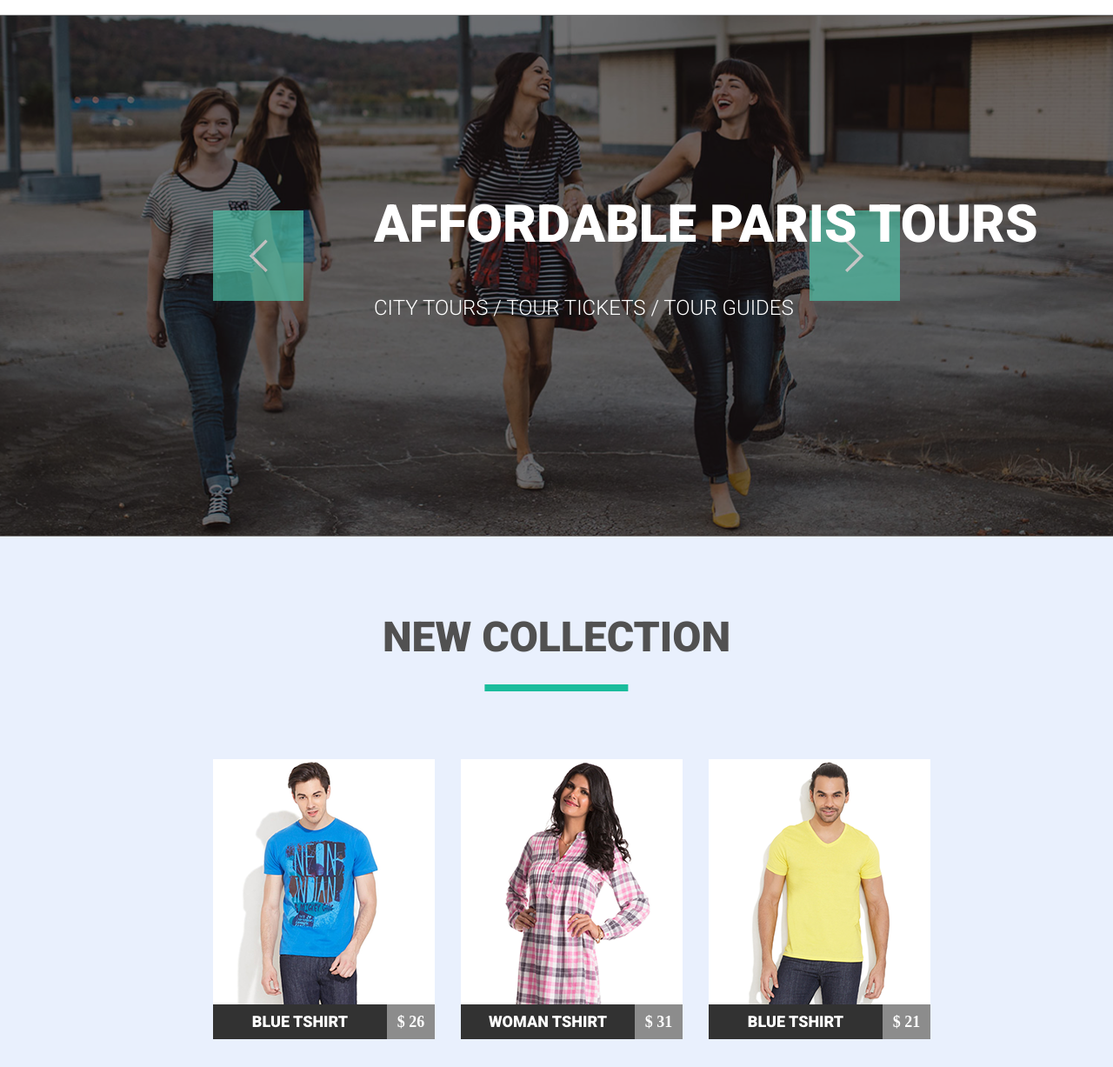
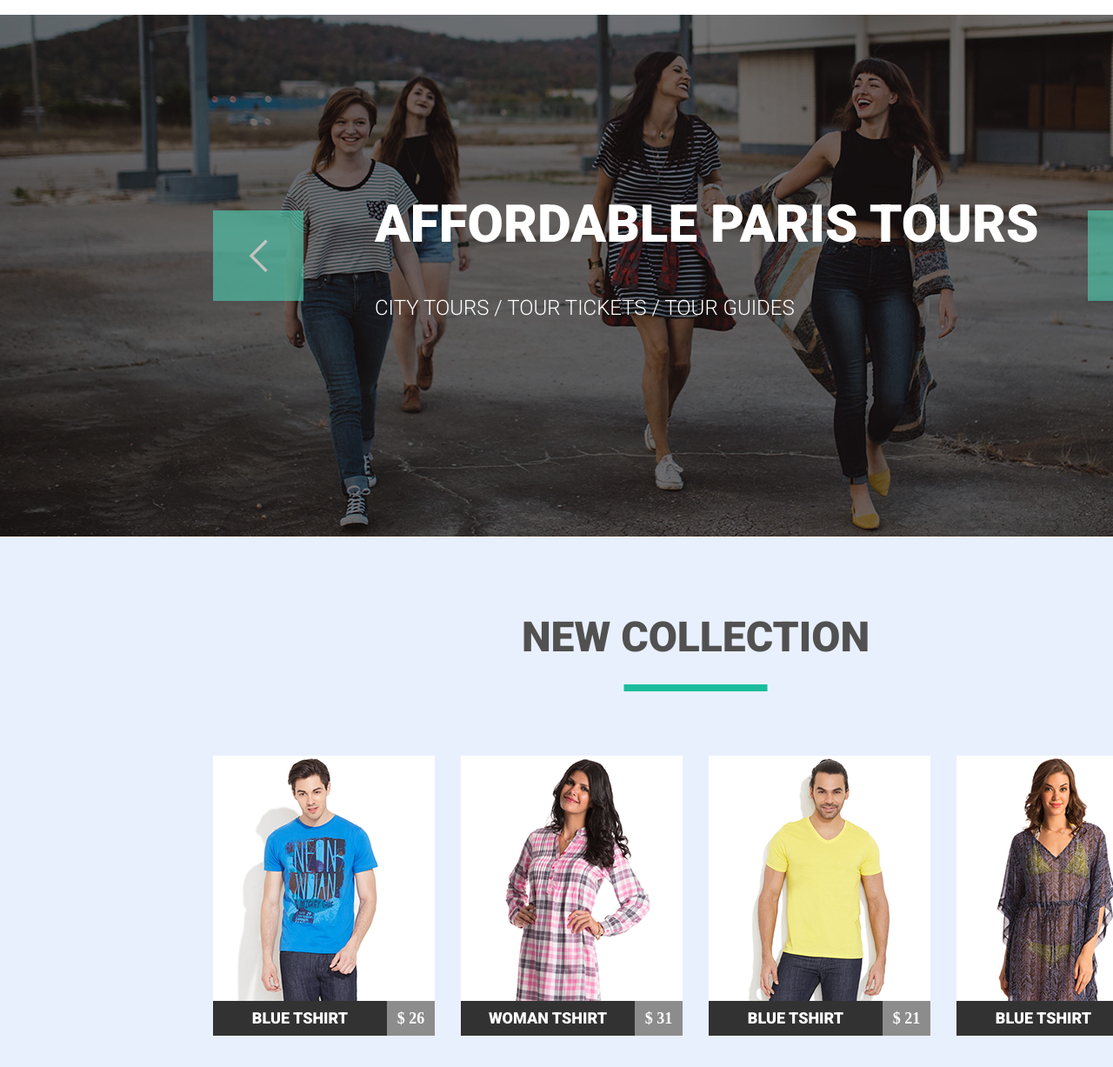
Before and after one commit to Koallla/Goit-fe-course, a plain HTML site: page html-css/Module-05/index.html in a window 1280 px wide. Shown: the part 73-1300 px from the top of the page at 87% size. Drawn offline with Linux system fonts and the light colour scheme; a web font is replaced by a local one.

Commit message:
Fixed zoom and absolute

```diff
--- a/html-css/Module-05/css/style.css
+++ b/html-css/Module-05/css/style.css
@@ -15,26 +15,31 @@ ul {
 }
 
 .container {
-  width: 1600px;
+  width: 100%;
+  max-width: 100%;
+  min-width: 1600px;
   margin: 0 auto;
+
   /* background-color: #e9f0fd; */
 }
 
 .page-header {
-  width: 1600px;
+  width: 1110px;
   height: 90px;
+  margin-left: auto;
+  margin-right: auto;
 }
 
 .site-logo {
   float: left;
-  margin-left: 245px;
+  /* margin-left: 245px; */
   margin-top: 38px;
 }
 
 .site-navigation {
   text-transform: uppercase;
   margin-top: 36px;
-  margin-right: 245px;
+  /* margin-right: 245px; */
 }
 
 .site-navigation-item {
@@ -71,27 +76,48 @@ ul {
 
 /* SLIDER */
 
+
 .slider {
-  position: absolute;
+  position: relative;
   width: 100%;
+  max-width: 100%;
+  min-width: 1600px;
   height: 600px;
-  top: 90px;
   left: 0;
+  right: 0;
 }
 
 .slider-box {
   position: absolute;
-  min-width: 100%;
+  width: inherit;
   min-height: 100%;
   z-index: 1;
   background-color: rgb(0, 0, 2);
   opacity: 0.522;
 }
 
+.slider-title {
+  position: relative;
+  width: 1110px;
+  min-height: 100%;
+  left: 50%;
+  transform: translateX(-50%);
+  z-index: 3;
+}
+
+.slides {
+  position: absolute;
+  top: 0;
+  width: inherit;
+  min-height: 100%;
+}
+
+
 .slide-image {
+  width: 100%;
   height: 600px;
-  width: 100%;
   object-fit: cover;
+  overflow: visible;
 }
 
 .slider-ctrl {
@@ -106,7 +132,7 @@ ul {
 }
 
 .slider-ctrl-prev {
-  left: 245px;
+  left: 0px;
   top: 225px;
   background-image: url(../img/Slider/CNTR-L.png);
   background-repeat: no-repeat;
@@ -114,7 +140,7 @@ ul {
 }
 
 .slider-ctrl-next {
-  right: 245px;
+  right: 0px;
   top: 225px;
   background-image: url(../img/Slider/CNTR-R.png);
   background-repeat: no-repeat;
@@ -136,8 +162,7 @@ ul {
   line-height: 82px;
   color: #ffffff;
   top: 200px;
-  left: 430px;
-  z-index: 3;
+  left: 186px;
 }
 
 .slide-description:hover {
@@ -153,8 +178,8 @@ ul {
   line-height: 54px;
   color: #ffffff;
   top: 280px;
-  left: 430px;
-  z-index: 3;
+  left: 186px;
+
 }
 
 p,
@@ -164,49 +189,52 @@ pre {
 }
 
 /* SECTION */
-
 .main-section {
-  position: absolute;
+  display: inline-block;
   width: 100%;
   height: 676px;
-  top: 690px;
-  left: 0;
   background-color: rgb(233, 240, 253);
 }
 
 h2 {
-  position: absolute;
+  position: relative;
+  text-align: center;
+  display: block;
   font-size: 48px;
   font-family: Roboto, sans-serif;
   font-weight: 800;
   color: rgb(81, 81, 81);
   text-transform: uppercase;
   line-height: 32px;
-  top: 100px;
+  text-align: center;
+  margin-top: 100px;
+}
+
+h2::after {
+  content: '';
+  width: 165px;
+  height: 8px;
+  background-color: rgb(26, 188, 156);
+  top: 70px;
+  position: absolute;
   left: 50%;
+  right: 50%;
   transform: translateX(-50%);
 }
 
-h2::after {
-  content: "";
-  width: 165px;
-  height: 8px;
-  background-color: rgb(26, 188, 156);
-  position: absolute;
-  top: 70px;
+.products-list {
+  position: relative;
+  width: 1110px;
+  height: 543px;
   left: 50%;
   transform: translateX(-50%);
 }
 
 .products-list-item {
-  position: relative;
+
   float: left;
-  margin-top: 256px;
+  margin-top: 120px;
   margin-right: 30px;
-}
-
-.products-list-item:first-child {
-  margin-left: 245px;
 }
 
 .products-list-item:last-child {
@@ -219,7 +247,6 @@ h2::after {
 
 .hover-card {
   position: absolute;
-  left: 0;
   bottom: 0;
 }
 
@@ -233,7 +260,7 @@ h2::after {
   cursor: pointer;
 }
 
-.products-list-item:hover .overlay-block1 {
+.products-list-item:hover::after  {
   opacity: 0.5;
 }
 
@@ -245,7 +272,6 @@ h2::after {
   text-align: center;
   float: left;
 }
-
 
 .description-text {
   font-family: Roboto, sans-serif;
@@ -282,15 +308,16 @@ h2::after {
 
 /* OVERLAY */
 
-.overlay-block1 {
+.products-list-item::after {
+  content: '';
   position: absolute;
-  display: inline-block;
   width: 235px;
   height: 260px;
   top: 10px;
   left: 10px;
   background-color: black;
   opacity: 0;
+  bottom: 0;
 }
 
 .overlay-box {
@@ -304,6 +331,11 @@ h2::after {
   z-index: 10;
   opacity: 0;
 }
+
+.products-list-item {
+  position: relative;
+}
+
 
 .overlay-box:hover {
   cursor: pointer;
@@ -369,6 +401,7 @@ h2::after {
   top: 139px;
   left: 45px;
   opacity: 0;
+  z-index: 10;
 }
 
 .products-list-item:hover .overlay-box-long {
@@ -408,11 +441,9 @@ h2::after {
 /* FOOTER */
 
 .footer {
-  position: absolute;
   width: 100%;
   height: 88px;
   top: 1365px;
-  left: 0;
   background: #323232;
   text-align: center;
 }
--- a/html-css/Module-05/index.html
+++ b/html-css/Module-05/index.html
@@ -39,8 +39,14 @@
       <main>
         <div class="slider">
           <div class="slider-box"></div>
+          <div class="slider-title">
           <button class="slider-ctrl slider-ctrl-prev"></button>
           <button class="slider-ctrl slider-ctrl-next"></button>
+          <p class="slide-description">AFFORDABLE PARIS TOURS</p>
+          <pre class="slide-note">
+CITY TOURS / TOUR TICKETS / TOUR GUIDES</pre
+          >
+        </div>
           <ul class="slides">
             <li class="slides-item">
               <img
@@ -50,17 +56,15 @@
                 src="img/Slider/slider.png"
                 alt="slider1"
               />
-              <p class="slide-description">AFFORDABLE PARIS TOURS</p>
-              <pre class="slide-note">
-CITY TOURS / TOUR TICKETS / TOUR GUIDES</pre
-              >
             </li>
           </ul>
+
         </div>
 
         <!-- SECTION -->
         <section class="main-section">
           <h2>New Collection</h2>
+          <!-- <div class="list-menu-item"> -->
           <ul class="products-list clearfix">
             <li class="products-list-item block1">
               <div class="foto-box card1">
@@ -101,7 +105,8 @@ CITY TOURS / TOUR TICKETS / TOUR GUIDES</pre
                 <div class="overlay-box-long box4">
                   <a class="cart" href="#"></a>
                   <a class="add-cart" href="#">Add to cart</a></div>
-            </li>
+
+                </li>
 
             <li class="products-list-item block3">
               <div class="foto-box card3">
@@ -144,6 +149,7 @@ CITY TOURS / TOUR TICKETS / TOUR GUIDES</pre
                   <a class="add-cart" href="#">Add to cart</a></div>
             </li>
           </ul>
+
         </section>
       </main>
 
```
